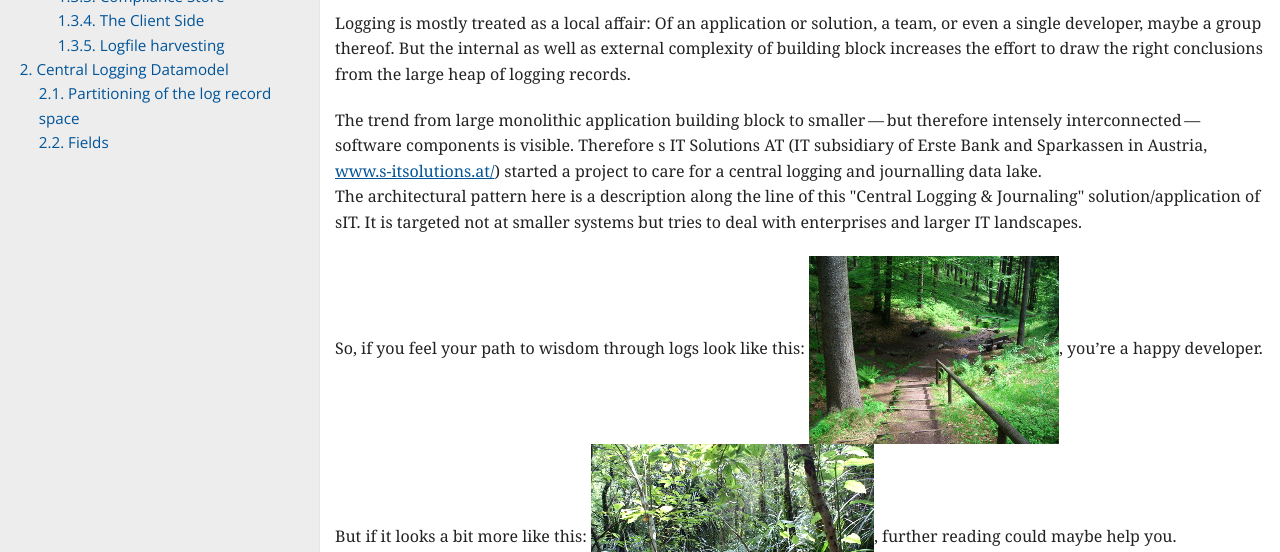
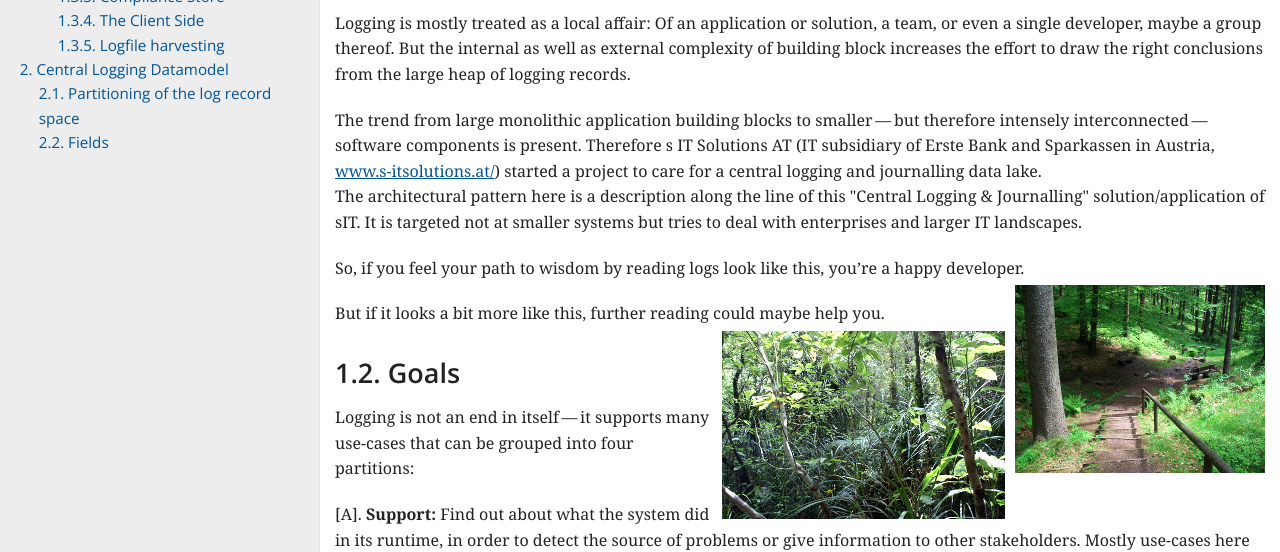
Before and after one commit to McAviti/clj-datamodel, a plain HTML site: page index.html in a window 1280 px wide. Shown: the part 248-800 px from the top of the page. Drawn offline with nearby package versions, Linux system fonts and the light colour scheme; a web font is replaced by a local one.

Commit message:
Add files via upload

```diff
--- a/index.html
+++ b/index.html
@@ -2035,14 +2035,19 @@ a group thereof. But the internal as well as external complexity of building blo
 conclusions from the large heap of logging records.</p>
 </div>
 <div class="paragraph">
-<p>The trend from large monolithic application building block to smaller&#8201;&#8212;&#8201;but therefore intensely interconnected&#8201;&#8212;&#8201;software components is visible. Therefore s IT Solutions AT (IT subsidiary of Erste Bank and Sparkassen in Austria, <a href="https://www.s-itsolutions.at/" class="bare">www.s-itsolutions.at/</a>)
-started a project to care for a central logging and journalling data lake.<br>
-The architectural pattern here is a description along the line of this "Central Logging &amp; Journaling" solution/application
-of sIT. It is targeted not at smaller systems but tries to deal with enterprises and larger IT landscapes.</p>
-</div>
-<div class="paragraph">
-<p>So, if you feel your path to wisdom through logs look like this: <span class="image"><img src="images/forest_log.jpg" alt="forest"></span>, you&#8217;re a happy developer.
-But if it looks a bit more like this: <span class="image"><img src="images/jungle_log.JPG" alt="jungle"></span>, further reading could maybe help you.</p>
+<p>The trend from large monolithic application building blocks to smaller&#8201;&#8212;&#8201;but therefore intensely interconnected&#8201;&#8212;&#8201;software components is present. Therefore s IT Solutions AT (IT subsidiary of Erste Bank and Sparkassen in Austria,
+<a href="https://www.s-itsolutions.at/" class="bare">www.s-itsolutions.at/</a>) started a project to care for a central logging and journalling data lake.<br>
+The architectural pattern here is a description along the line of this "Central Logging &amp; Journalling"
+solution/application of sIT. It is targeted not at smaller systems but tries to deal with enterprises and larger IT
+landscapes.</p>
+</div>
+<div class="paragraph">
+<p>So, if you feel your path to wisdom by reading logs look like this, you&#8217;re a happy developer.<br>
+<span class="image right"><img src="images/forest_log.jpg" alt="forest"></span></p>
+</div>
+<div class="paragraph">
+<p>But if it looks a bit more like this, further reading could maybe help you.<br>
+<span class="image right"><img src="images/jungle_log.JPG" alt="jungle"></span></p>
 </div>
 </div>
 <div class="sect2">
```
